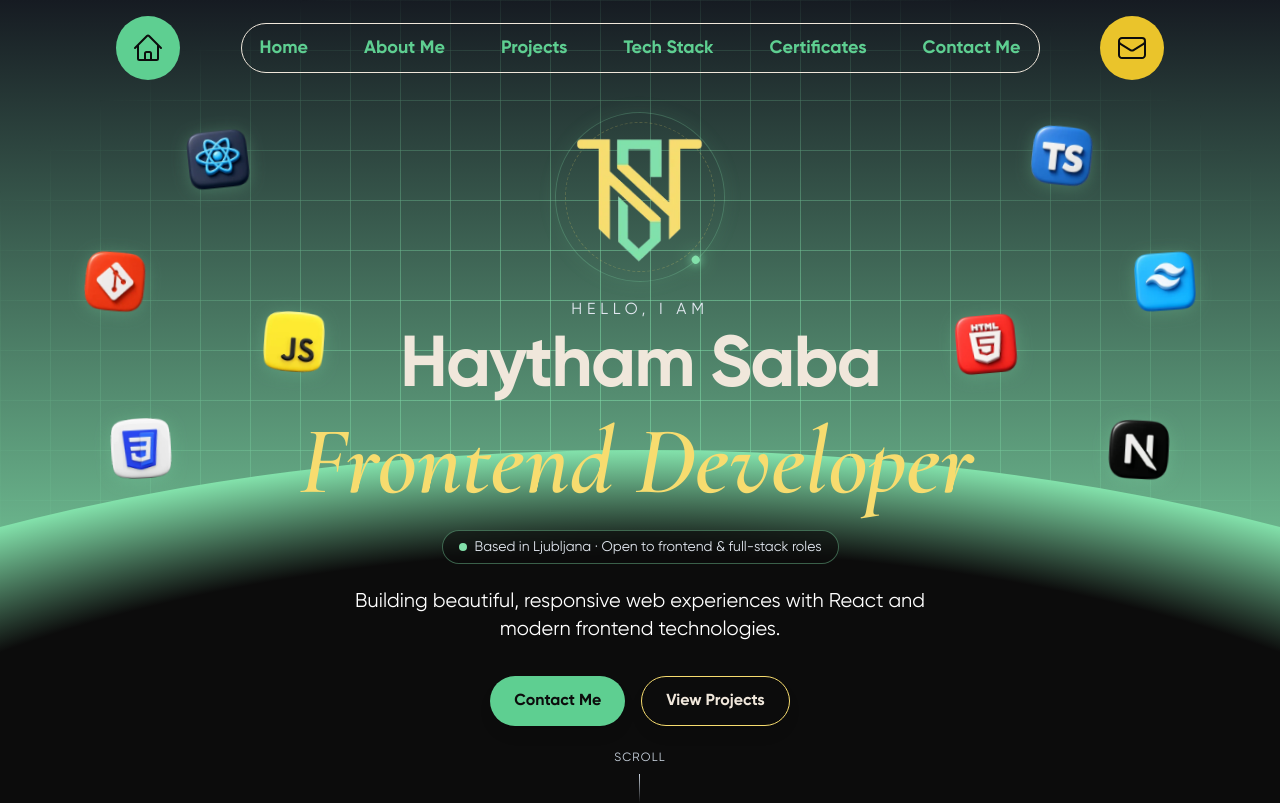
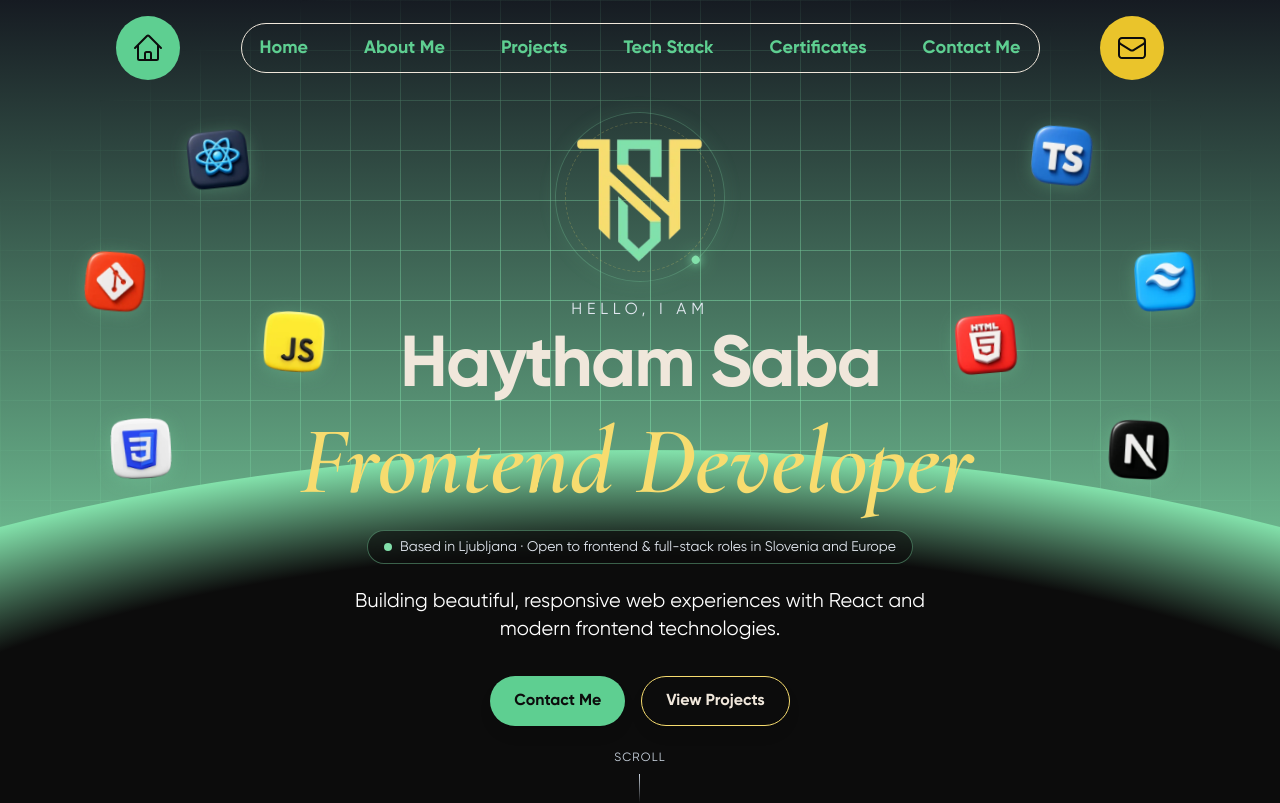
Before and after one commit to HaythamSaba/reactPortfolio, a React (Vite) app: page / in a window 1280 px wide. Shown: the top 803 px of the page. Built offline with nearby package versions, Linux system fonts and the light colour scheme.

Commit message:
editing location and availability content

```diff
--- a/src/components/sections/Hero.jsx
+++ b/src/components/sections/Hero.jsx
@@ -117,7 +117,7 @@ function Hero() {
               )}
               <span className="relative inline-flex h-2 w-2 rounded-full bg-primary-400" />
             </span>
-            <span>Based in Ljubljana · Open to frontend &amp; full-stack roles</span>
+            <span>Based in Ljubljana · Open to frontend &amp; full-stack roles in Slovenia and Europe</span>
           </motion.div>
 
           {/* Description */}
```
